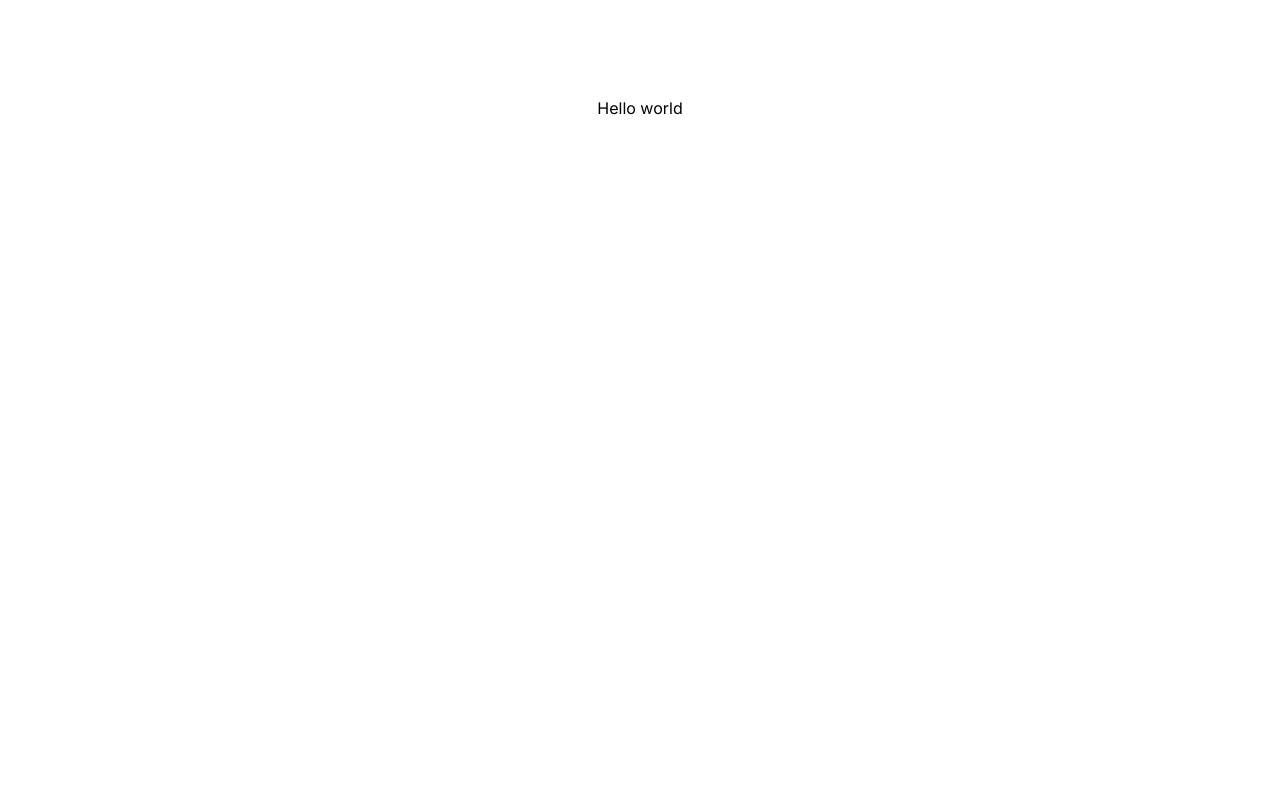
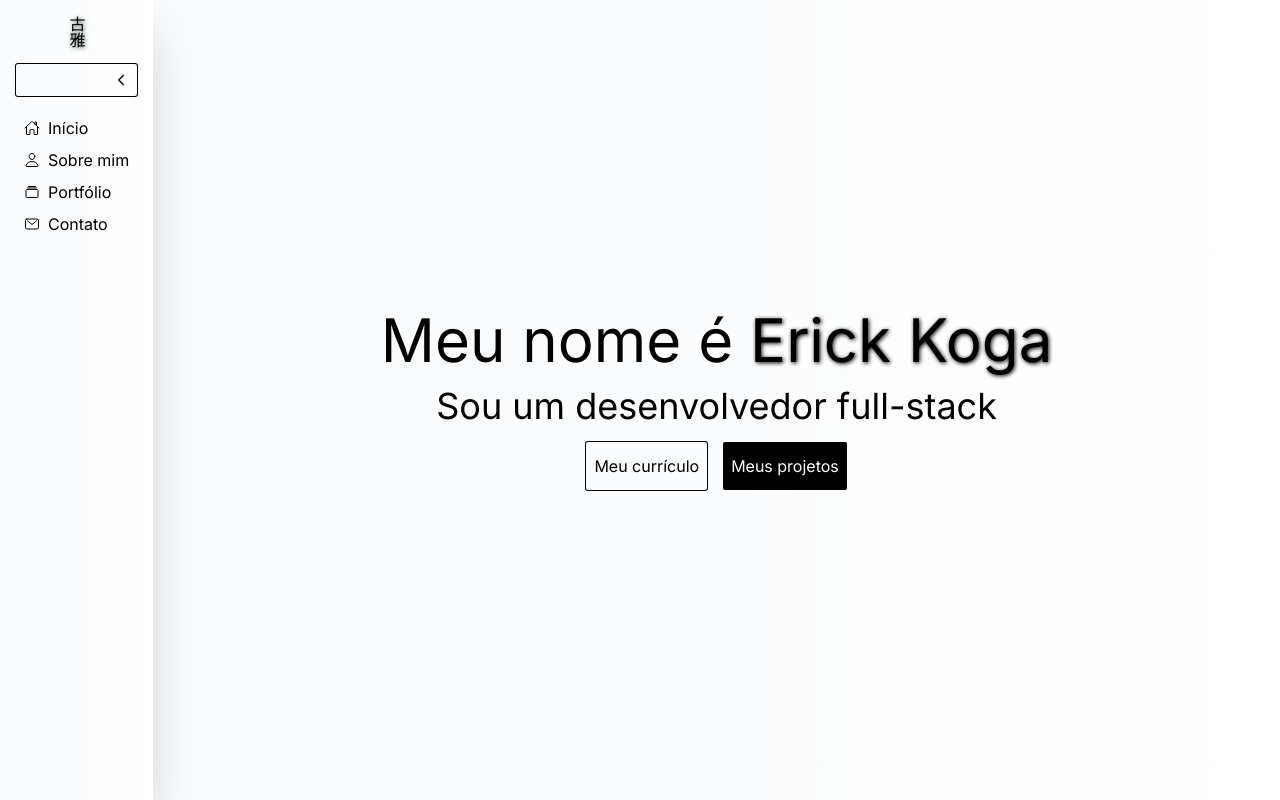
Before and after one commit to ErickKoga/koga-portfolio-front, a Next.js app: page / in a window 1280 px wide. Built offline with nearby package versions, Linux system fonts and the light colour scheme.

Commit message:
feat(page): add home page introducing the developer

```diff
--- a/src/app/page.tsx
+++ b/src/app/page.tsx
@@ -1,7 +1,35 @@
-export default function Home() {
+import Button from "@/components/Button";
+import Navbar from "@/components/Navbar";
+
+const Home = () => {
   return (
-    <main className="flex flex-col items-center justify-between min-h-screen p-24">
-      <p>Hello world</p>
-    </main>
+    <div className="flex">
+      <Navbar />
+      <main className="grow bg-gradient-to-r from-slate-50 to-white">
+        <section className="flex flex-col items-center justify-center h-screen gap-4">
+          <h1 className="text-6xl">
+            Meu nome é{" "}
+            <span
+              style={{
+                textShadow: "1px 1px 4px #000",
+              }}
+            >
+              Erick Koga
+            </span>
+          </h1>
+          <h2 className="text-4xl">Sou um desenvolvedor full-stack</h2>
+          <div className="flex gap-4">
+            <Button intent="secondary" size="lg">
+              Meu currículo
+            </Button>
+            <Button intent="primary" size="lg">
+              Meus projetos
+            </Button>
+          </div>
+        </section>
+      </main>
+    </div>
   );
-}
+};
+
+export default Home;
```
